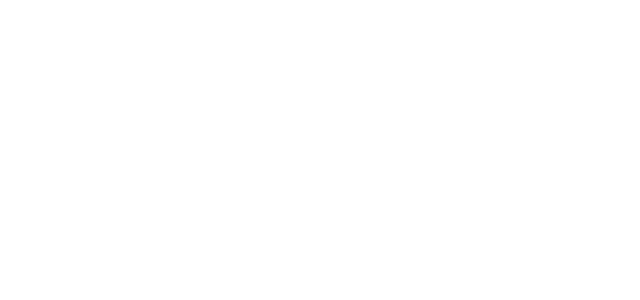
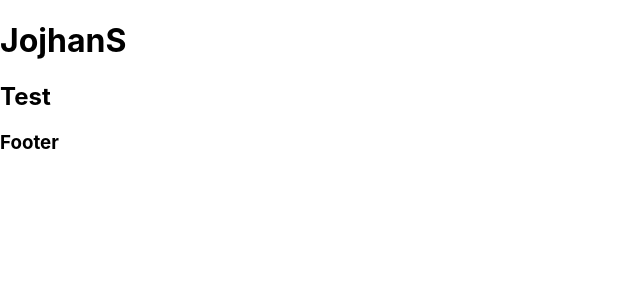
Before and after one commit to JojhanS/ReactPortfolio, a React (Create React App) app: page / in a window 1280 px wide. Shown: the top 300 px of the page, without its empty margins (0-640 px from the left). Built offline with nearby package versions, Linux system fonts and the light colour scheme.

Commit message:
added component body

```diff
--- a/src/App.js
+++ b/src/App.js
@@ -1,14 +1,18 @@
 import logo from './logo.svg';
 import './App.css';
+import Header from './components/header';
+import Project from './components/project';
+import Footer from './components/footer';
 
-function App() {
-  return
-    <div>
-         <Header />
-         <Portfolio />
-         <Footer />
-    </div>
-}
+const App = () => {
+  return(
+      <div>
+          <Header/>
+          <Project />
+          <Footer />
+      </div>
+  );
+};
 
 
 export default App;
--- a/src/components/footer.js
+++ b/src/components/footer.js
@@ -0,0 +1,11 @@
+import React from 'react';
+
+function Footer() {
+    return(
+        <header>
+            <h3>Footer</h3>
+        </header>
+    );
+}
+
+export default Footer;
--- a/src/components/header.js
+++ b/src/components/header.js
@@ -0,0 +1,11 @@
+import React from 'react';
+
+function Header() {
+    return(
+        <header>
+            <h1>JojhanS</h1>
+        </header>
+    );
+}
+
+export default Header;
--- a/src/components/project.js
+++ b/src/components/project.js
@@ -0,0 +1,11 @@
+import React from 'react';
+
+function Project() {
+    return(
+        <header>
+            <h2>Test</h2>
+        </header>
+    );
+}
+
+export default Project;
```
